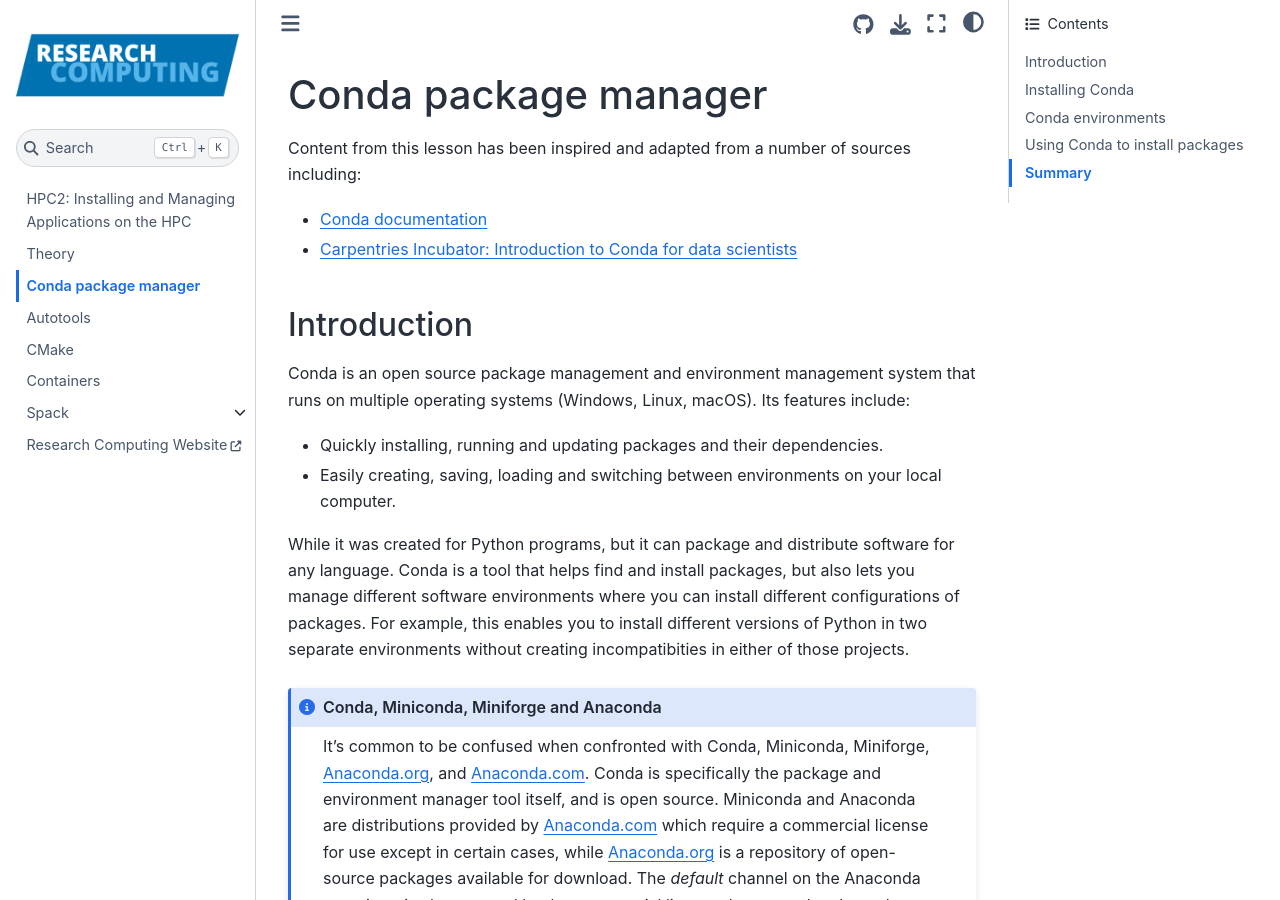
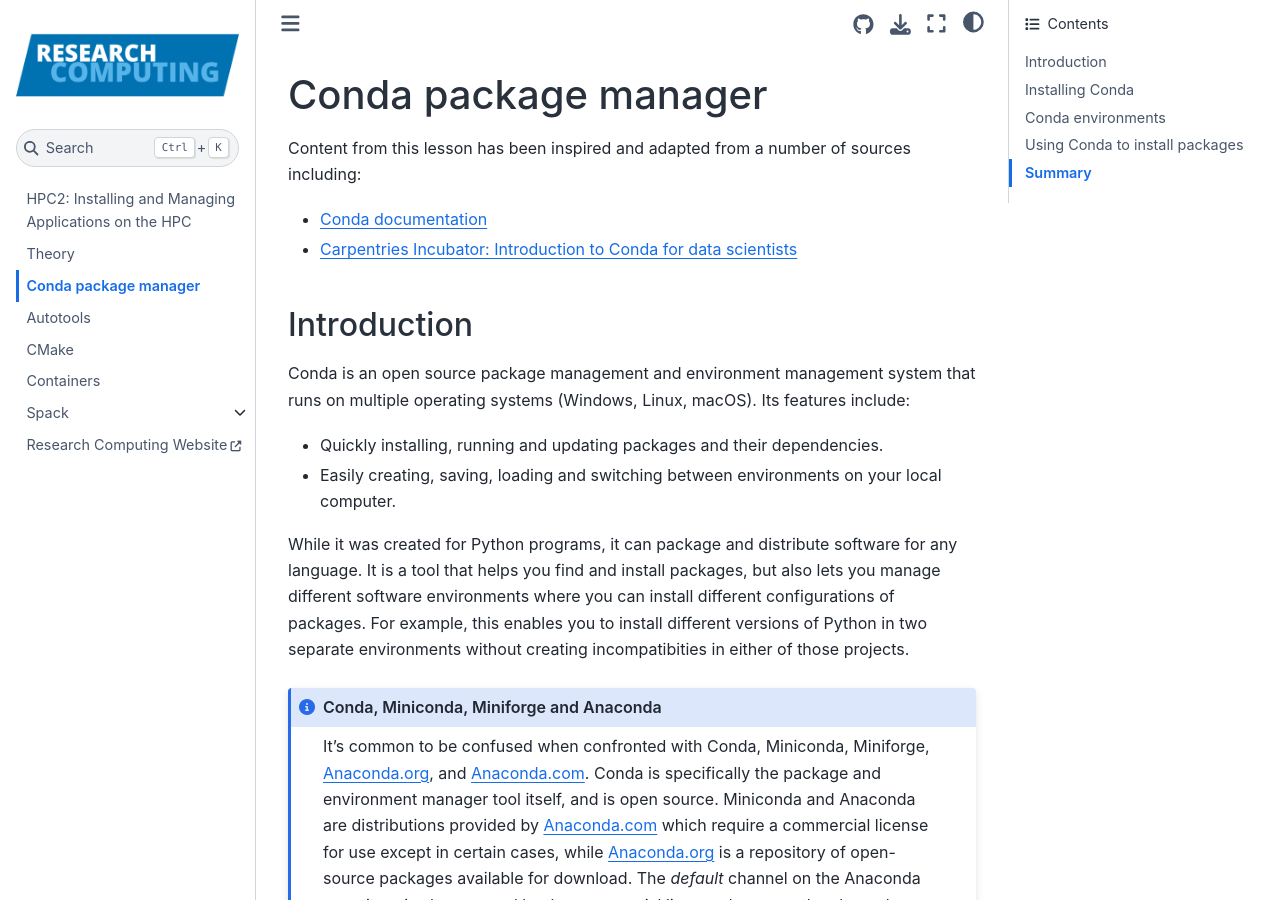
Before and after one commit to ARCTraining/hpc2-software, a Jupyter Book: the page built from book/course/conda.md, in a window 1280 px wide and 900 px high. Built offline with Jupyter Book 1.0.4 settings and Sphinx 7.4.7 and the Sphinx Book theme 1.1.4, drawn with Linux system fonts in a browser that asks for light colours.

Commit message:
Update book/course/conda.md
Co-authored-by: John Hodrien <J.H.Hodrien@leeds.ac.uk>

`````diff
--- a/book/course/conda.md
+++ b/book/course/conda.md
@@ -12,7 +12,7 @@ Conda is an open source package management and environment management system tha
 - Quickly installing, running and updating packages and their dependencies.
 - Easily creating, saving, loading and switching between environments on your local computer.
 
-While it was created for Python programs, but it can package and distribute software for any language. Conda is a tool that helps find and install packages, but also lets you manage different software environments where you can install different configurations of packages.
+While it was created for Python programs, it can package and distribute software for any language. It is a tool that helps you find and install packages, but also lets you manage different software environments where you can install different configurations of packages.
 For example, this enables you to install different versions of Python in two separate environments without creating incompatibities in either of those projects.
 
 ````{admonition} Conda, Miniconda, Miniforge and Anaconda
`````
